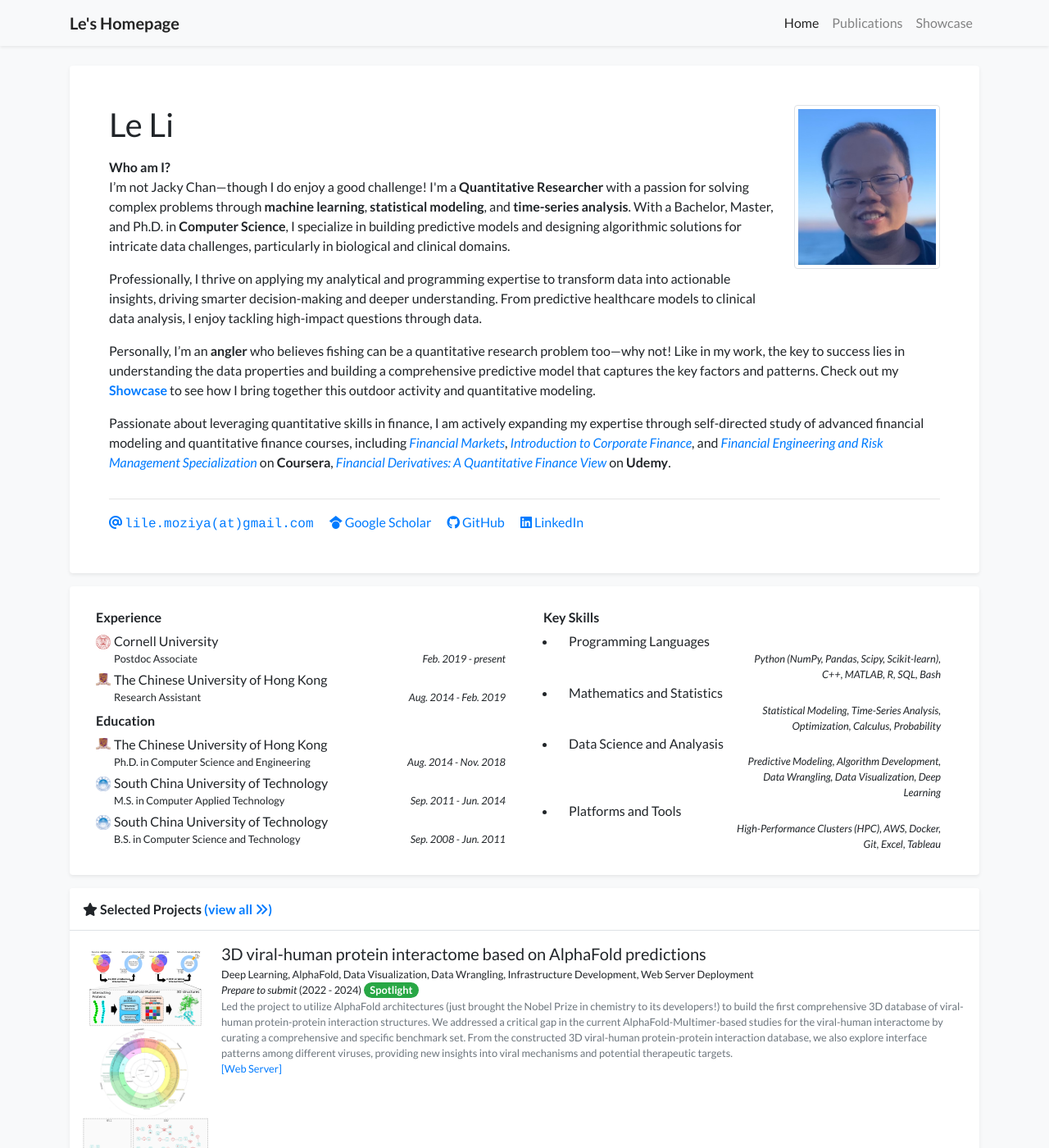
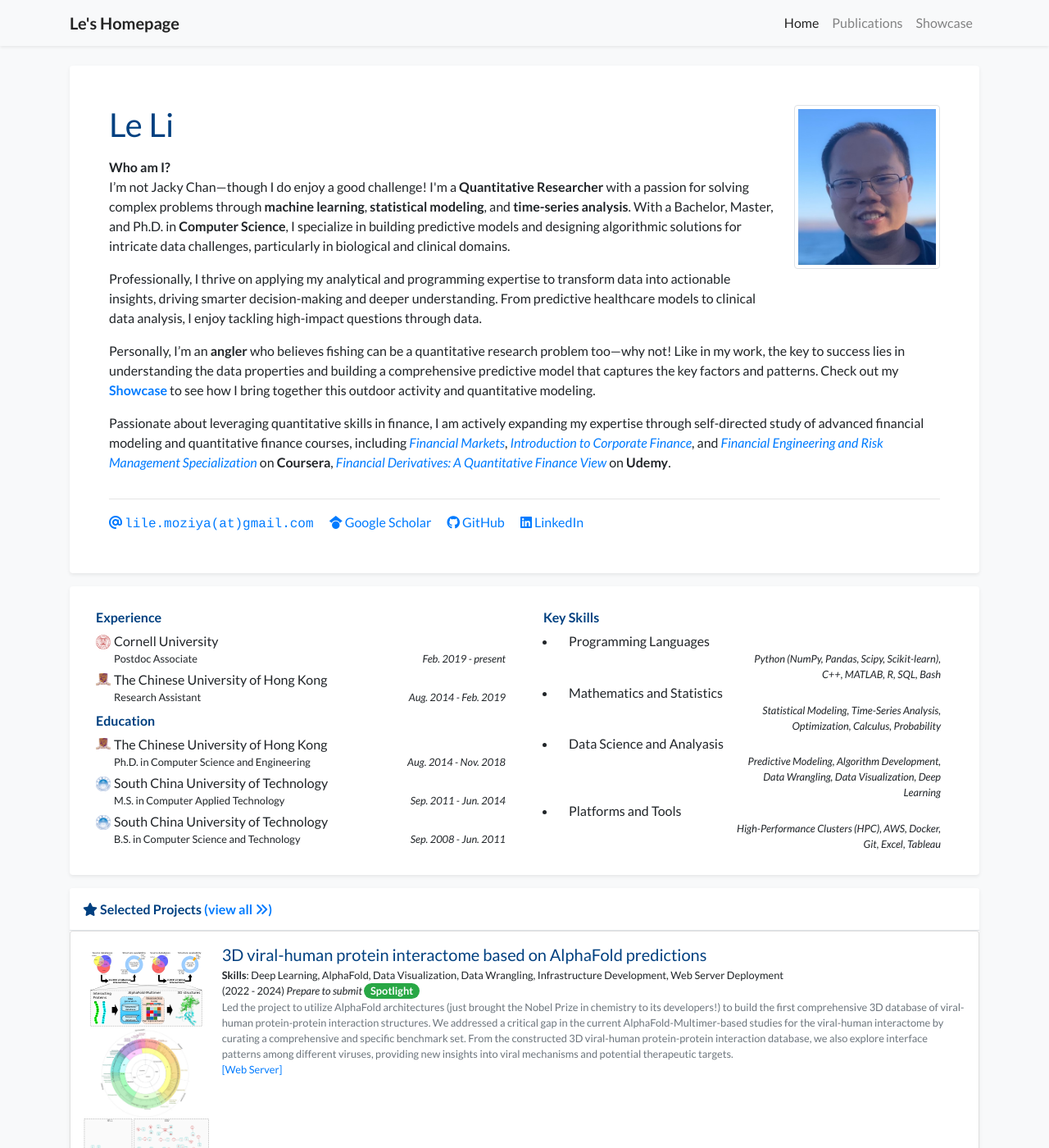
Before and after one commit to moziya/moziya, a Jekyll site: the page built from index.html, in a window 1280 px wide and 1400 px high. Shown: the whole window at 82% size. Built offline with Jekyll 4.4.1, drawn with Linux system fonts in a browser that asks for light colours; nearby versions of some CDN libraries; a style sheet for code colours, icons or effects is not loaded; some of the changed text lies outside the part shown.

Commit message:
Make pages decent

```diff
--- a/_includes/widgets/publication_item.html
+++ b/_includes/widgets/publication_item.html
@@ -1,7 +1,7 @@
 {% assign sanitized_id = include.item.id | replace: '/', '_' | replace: ' ', '_' | replace: '.', '_' %}
 
 <!-- Desktop and Tablet View (d-none d-md-block) -->
-<div class="d-none d-md-block">
+<div class="d-none d-md-block card">
     <div class="row no-gutters {% unless include.hide_bottom_border %}border-bottom{% endunless %} border-gray">
         <!-- Image Section -->
         <div class="col-md-3 col-xl-2 mb-md-0 p-md-3">
@@ -18,8 +18,8 @@
         <!-- Content Section -->
         <div class="col-md-9 col-xl-10 p-3 pl-md-0">
             <h5 class="mt-0 mb-1 font-weight-normal">{{ include.item.title }}</h5>
-            <p class="mt-0 mb-0 small">{% include widgets/author_list.html authors=include.item.authors %}</p>
-            <p class="mt-0 mb-0 small">{{ include.item.pub_pre }}<i>{{ include.item.pub }}</i>{{ include.item.pub_post }} {{ include.item.pub_date }} {{ include.item.pub_last }}</p>
+            <p class="mt-0 mb-0 small"><b>Skills</b>: {% include widgets/author_list.html authors=include.item.authors %}</p>
+            <p class="mt-0 mb-0 small">{{ include.item.pub_date }} {{ include.item.pub_pre }}<i>{{ include.item.pub }}</i>{{ include.item.pub_post }} {{ include.item.pub_last }}</p>
             <p class="mt-0 mb-0 small text-muted">{{ include.item.abstract }}</p>
 
             <p class="small pb-0 mb-0 lh-125 text-muted abstract-links">
@@ -41,8 +41,8 @@
         <div class="mb-auto"></div>
         <div>
             <h5 class="mt-0 mb-1 font-weight-normal">{{ include.item.title }}</h5>
-            <p class="mt-0 mb-0 small">{% include widgets/author_list.html authors=include.item.authors %}</p>
-            <p class="mt-0 mb-0 small">{{ include.item.pub_pre }}<i>{{ include.item.pub }}</i>{{ include.item.pub_post }} {{ include.item.pub_date }} {{ include.item.pub_last }}</p>
+            <p class="mt-0 mb-0 small"><b>Skills</b>: {% include widgets/author_list.html authors=include.item.authors %}</p>
+            <p class="mt-0 mb-0 small">{{ include.item.pub_date }} {{ include.item.pub_pre }}<i>{{ include.item.pub }}</i>{{ include.item.pub_post }} {{ include.item.pub_last }}</p>
             <p class="mt-0 mb-0 small text-muted">{{ include.item.abstract }}</p>
 
             <p class="small pb-0 mb-0 lh-125 text-muted abstract-links">
--- a/assets/css/global.css
+++ b/assets/css/global.css
@@ -8,6 +8,7 @@ body {
 h1, h2, h3, h4, h5, h6,
 .h1, .h2, .h3, .h4, .h5, .h6 {
     font-weight: 700;
+    color: #004080;
 }
 
 .text-profile-position {
```
Also changed, not shown: assets/images/covers/OMSV.png.
